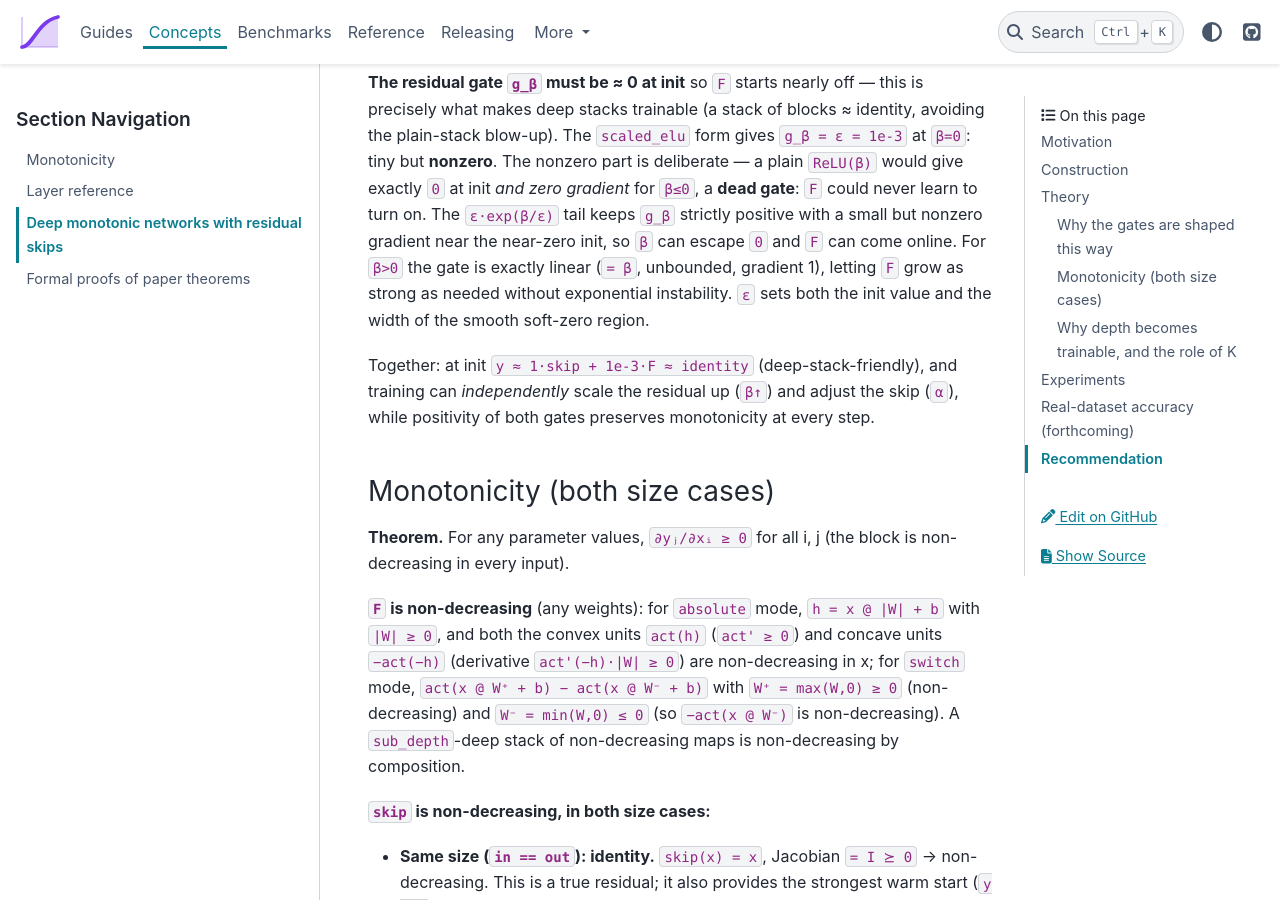
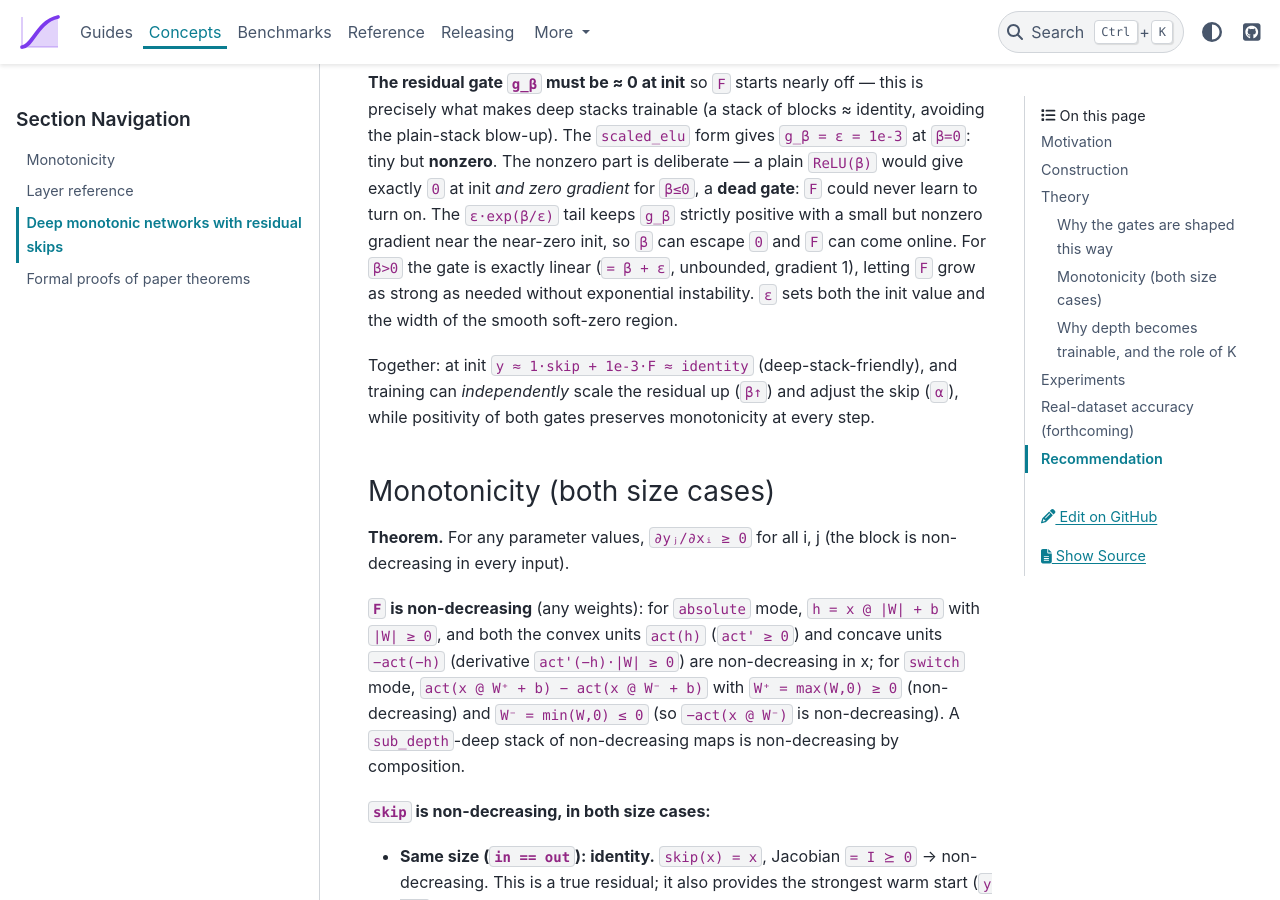
Before and after one commit to davorrunje/mononet, a Sphinx documentation site: the page built from docs/concepts/monotonic-residual.md, in a window 1280 px wide and 900 px high, scrolled down 1532 px. Built offline with Sphinx 7.4.7 and the PyData theme 0.15.4, drawn with Linux system fonts in a browser that asks for light colours; pages that are not in the unit, such as notebooks, are missing from menus.

```diff
--- a/docs/concepts/monotonic-residual.md
+++ b/docs/concepts/monotonic-residual.md
@@ -55,7 +55,7 @@ blow-up). The `scaled_elu` form gives `g_β = ε = 1e-3` at `β=0`: tiny but **n
 nonzero part is deliberate — a plain `ReLU(β)` would give exactly `0` at init *and zero
 gradient* for `β≤0`, a **dead gate**: `F` could never learn to turn on. The `ε·exp(β/ε)` tail
 keeps `g_β` strictly positive with a small but nonzero gradient near the near-zero init, so `β`
-can escape `0` and `F` can come online. For `β>0` the gate is exactly linear (`= β`, unbounded,
+can escape `0` and `F` can come online. For `β>0` the gate is exactly linear (`= β + ε`, unbounded,
 gradient 1), letting `F` grow as strong as needed without exponential instability. `ε` sets both
 the init value and the width of the smooth soft-zero region.
 
```
Also changed, not shown: docs/superpowers/specs/2026-07-03-deep-monotonic-residual-design.md (+1 -1 lines).
